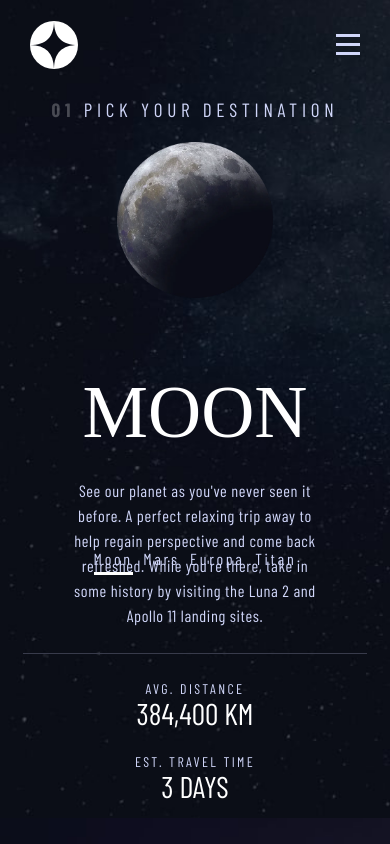
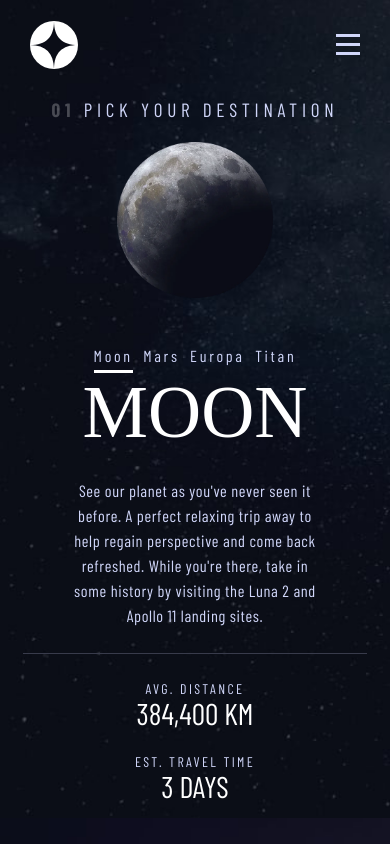
Before and after one commit to Fayorr/space-app, a React (Create React App) app: page /destination/moon in a window 390 px wide. Built offline with nearby package versions, Linux system fonts and the light colour scheme; a web font is replaced by a local one.

Commit message:
responsiveness

```diff
--- a/src/styles/Crew.css
+++ b/src/styles/Crew.css
@@ -5,7 +5,6 @@ body{
 
 }
  .crew{
-    /* background-color: red; */
     background-image: url('../assets/crew/background-crew-mobile.jpg');
         background-repeat: no-repeat;
         background-position: center;
--- a/src/styles/Destination.css
+++ b/src/styles/Destination.css
@@ -41,7 +41,7 @@
     align-items: center;
     width: 52%;
     position: absolute;
-    top: 65%;
+    top: 41%;
     left: 24%;
     margin: 0 auto;
     list-style: none;
```
